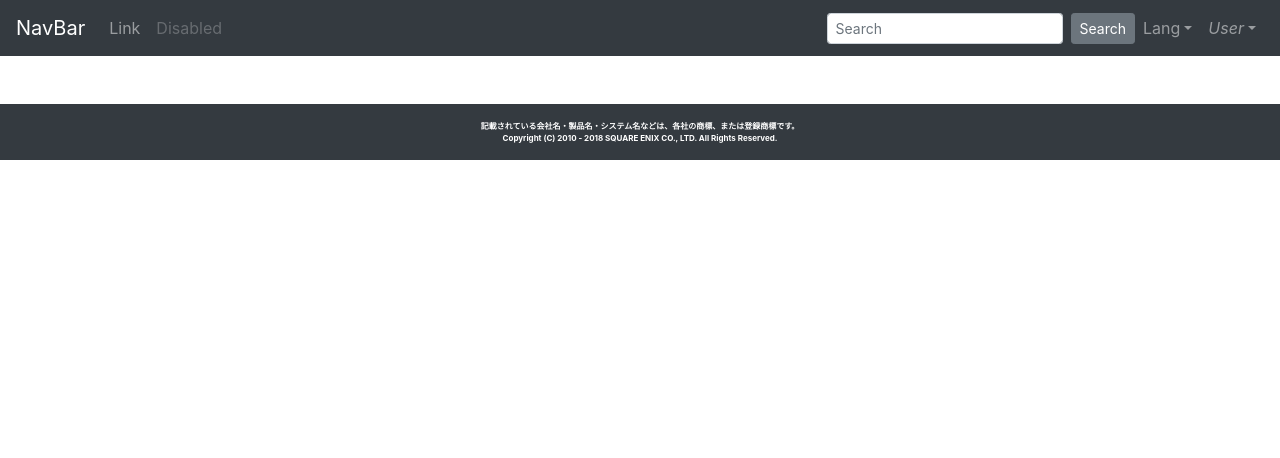
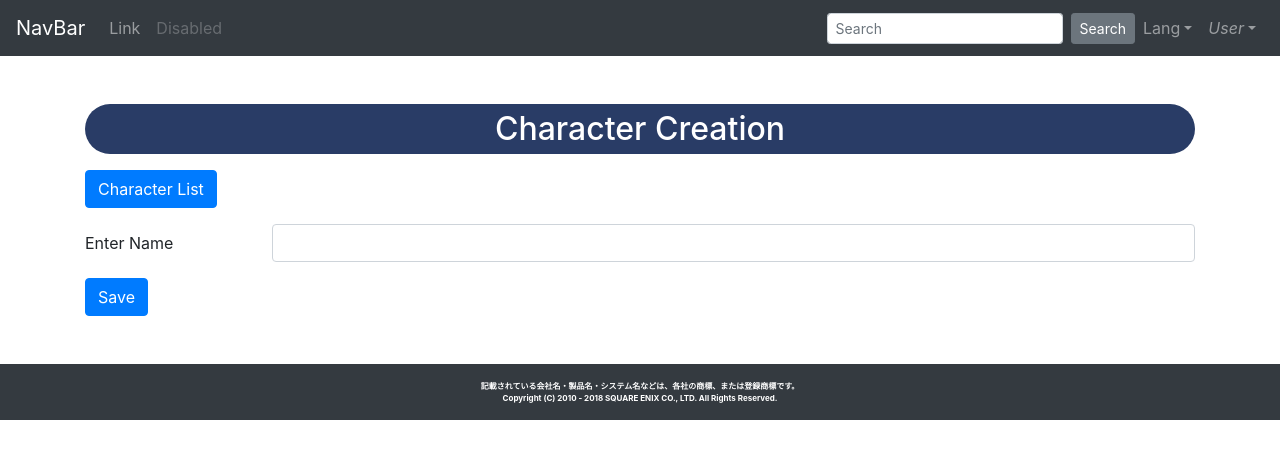
Before and after one commit to Naomichi-Kuroda/mevn-stack, a Vue app: page /character-creation in a window 1280 px wide. Shown: the top 458 px of the page. Built offline with nearby package versions, Linux system fonts and the light colour scheme.

Commit message:
Update CharacterCreation Layout

```diff
--- /dev/null
+++ b/src/components/CharacterCreation.vue
@@ -0,0 +1,63 @@
+<template>
+  <section class="character-creation">
+    <b-row>
+      <b-col cols="12">
+        <h2 class="character-creation-title mb-3">Character Creation</h2>
+        <b-btn class="mb-3" :to="{ name: 'CharacterList' }" variant="primary">Character List</b-btn>
+        <b-form @submit="onSubmit">
+          <b-form-group id="fieldsetHorizontal"
+                        horizontal
+                        :label-cols="2"
+                        breakpoint="md"
+                        label="Enter Name">
+            <b-form-input id="name" v-model.trim="character.name"></b-form-input>
+          </b-form-group>
+          <b-button type="submit" variant="primary">Save</b-button>
+        </b-form>
+      </b-col>
+    </b-row>
+  </section>
+</template>
+
+<style scoped lang="scss">
+  .character-creation {
+    &-title {
+      padding: 6px 12px;
+      text-align: center;
+      box-sizing: border-box;
+      color: #ffffff;
+      background-color: #293c66;
+      border-radius: 32px;
+    }
+  }
+</style>
+
+<script>
+import axios from 'axios'
+
+export default {
+  name: 'CharacterCreation',
+  data () {
+    return {
+      character: {
+        name: ''
+      }
+    }
+  },
+  methods: {
+    onSubmit (event) {
+      event.preventDefault()
+      axios.post(`http://localhost:3000/character`, this.character)
+        .then(response => {
+          this.$router.push({
+            name: 'CharacterDetail',
+            params: { id: response.data._id }
+          })
+        })
+        .catch(e => {
+          this.errors.push(e)
+        })
+    }
+  }
+}
+</script>
--- a/src/components/CharacterList.vue
+++ b/src/components/CharacterList.vue
@@ -3,7 +3,7 @@
     <b-row>
       <b-col cols="12">
         <h2 class="character-list-title mb-3">Character List</h2>
-        <b-btn class="mb-3" :to="{ name: 'CreateCharacter' }" variant="primary">Add Character</b-btn>
+        <b-btn class="mb-3" :to="{ name: 'CharacterCreation' }" variant="primary">Add Character</b-btn>
         <b-table class="character-list-table" striped hover :items="characters" :fields="fields">
           <template slot="actions" slot-scope="row">
             <b-btn size="sm" variant="outline-secondary" :to="{ name: 'CharacterDetail', params: { id: row.item._id } }">Detail</b-btn>
--- a/src/components/CreateCharacter.vue
+++ /dev/null
@@ -1,50 +0,0 @@
-<template>
-  <b-row>
-    <b-col cols="12">
-      <h2>
-        Add Character
-        <b-link href="/">(Character List)</b-link>
-      </h2>
-      <b-form @submit="onSubmit">
-        <b-form-group id="fieldsetHorizontal"
-                      horizontal
-                      :label-cols="4"
-                      breakpoint="md"
-                      label="Enter Name">
-          <b-form-input id="name" :state="state" v-model.trim="character.name"></b-form-input>
-        </b-form-group>
-        <b-button type="submit" variant="primary">Save</b-button>
-      </b-form>
-    </b-col>
-  </b-row>
-</template>
-
-<script>
-import axios from 'axios'
-
-export default {
-  name: 'CreateCharacter',
-  data () {
-    return {
-      character: {
-        name: ''
-      }
-    }
-  },
-  methods: {
-    onSubmit (evt) {
-      evt.preventDefault()
-      axios.post(`http://localhost:3000/character`, this.character)
-        .then(response => {
-          this.$router.push({
-            name: 'CharacterDetail',
-            params: { id: response.data._id }
-          })
-        })
-        .catch(e => {
-          this.errors.push(e)
-        })
-    }
-  }
-}
-</script>
--- a/src/router/index.js
+++ b/src/router/index.js
@@ -2,7 +2,7 @@ import Vue from 'vue'
 import Router from 'vue-router'
 import CharacterList from '@/components/CharacterList'
 import CharacterDetail from '@/components/CharacterDetail'
-import CreateCharacter from '@/components/CreateCharacter'
+import CharacterCreation from '@/components/CharacterCreation'
 import EditCharacter from '@/components/EditCharacter'
 
 Vue.use(Router)
@@ -21,9 +21,9 @@ export default new Router({
       component: CharacterDetail
     },
     {
-      path: '/add-character',
-      name: 'CreateCharacter',
-      component: CreateCharacter
+      path: '/character-creation',
+      name: 'CharacterCreation',
+      component: CharacterCreation
     },
     {
       path: '/edit-character/:id',
```
